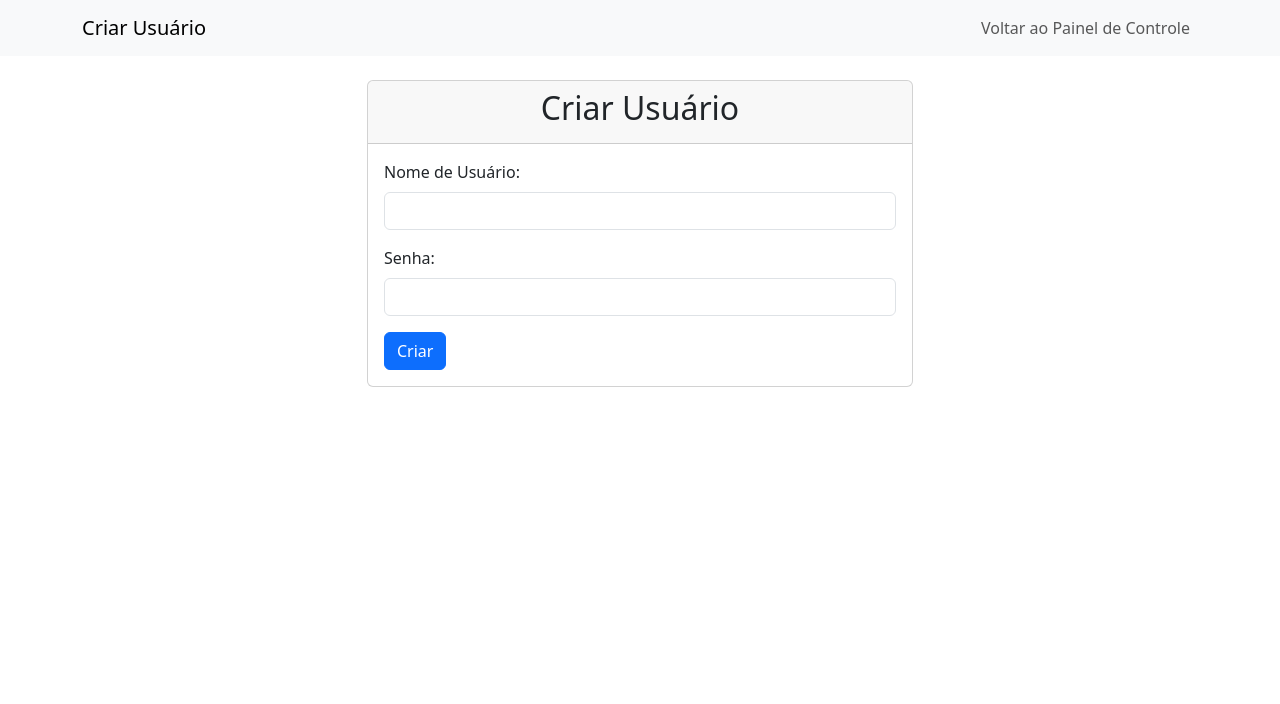
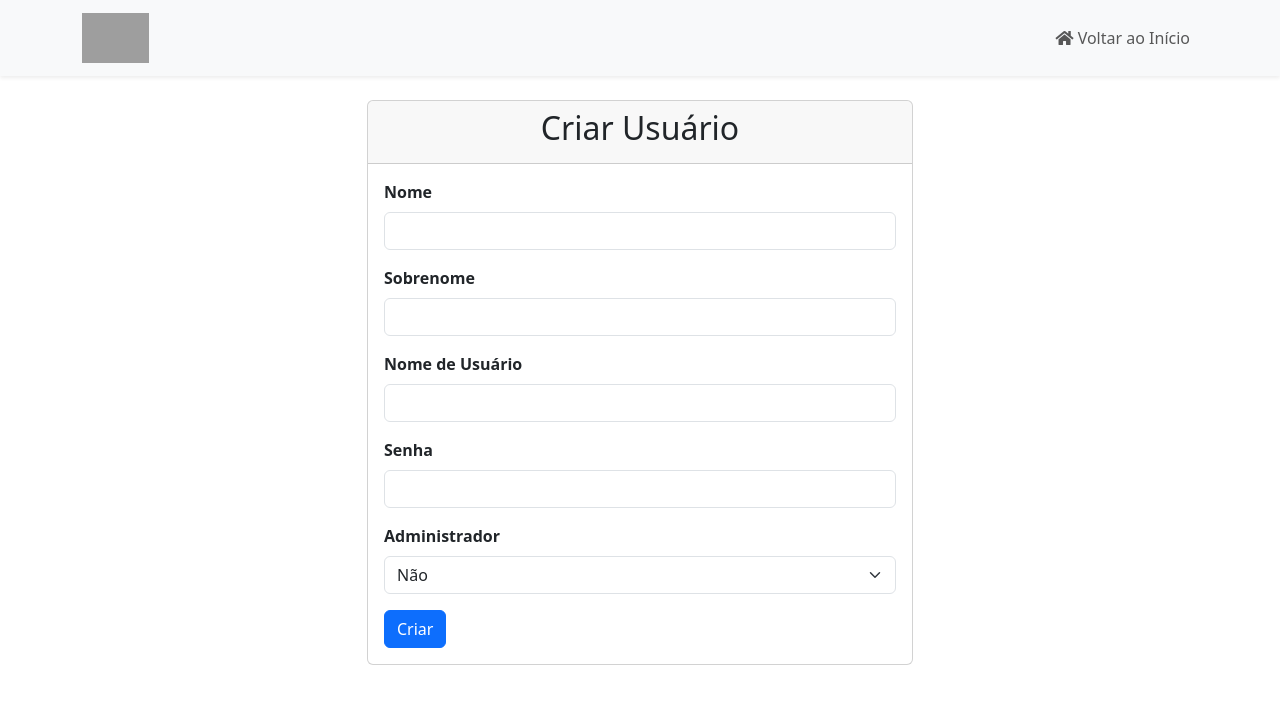
Before and after one commit to AndersonC96/Formulario-de-Cadastro, a PHP site: page /create_user.php in a window 1280 px wide. Shown: the top 704 px of the page. Run offline with PHP 8.4, Linux system fonts and the light colour scheme; the visitor is signed in with stand-in values (Sample User, id 1); grey boxes are pictures that could not be loaded.

Commit message:
Update create_user.php

```diff
--- a/create_user.php
+++ b/create_user.php
@@ -1,45 +1,27 @@
-<?php
-    session_start();
-    if(!isset($_SESSION['user_id'])){
-        header("Location: index.php");
-        exit();
-    }
-    include 'db.php';
-    if($_SERVER["REQUEST_METHOD"] == "POST"){
-        $username = $_POST['username'];
-        $password = $_POST['password'];
-        $hashed_password = md5($password);
-        $sql = "INSERT INTO users (username, password) VALUES ('$username', '$hashed_password')";
-        if(mysqli_query($conn, $sql)){
-            header("Location: success.php");
-            exit();
-        }else{
-            $error_message = "Erro ao adicionar o usuário: " . mysqli_error($conn);
-        }
-    }
-?>
 <!DOCTYPE html>
 <html lang="pt-br">
     <head>
         <meta charset="UTF-8">
         <meta name="viewport" content="width=device-width, initial-scale=1.0">
-        <title>Criar Usuário</title>
+        <title>Simple Pharma | Criar Usuário</title>
         <link rel="icon" href="https://static.wixstatic.com/media/5ede7b_719545c97a084f288b8566db52756425%7Emv2.png/v1/fill/w_180%2Ch_180%2Clg_1%2Cusm_0.66_1.00_0.01/5ede7b_719545c97a084f288b8566db52756425%7Emv2.png" type="image/x-icon" />
         <link href="https://cdn.jsdelivr.net/npm/bootstrap@5.3.0-alpha1/dist/css/bootstrap.min.css" rel="stylesheet">
         <link rel="stylesheet" href="https://cdnjs.cloudflare.com/ajax/libs/font-awesome/5.15.3/css/all.min.css">
         <link rel="stylesheet" href="./CSS/navbar.css">
     </head>
     <body>
-        <nav class="navbar navbar-expand-lg navbar-light bg-light">
+        <nav class="navbar navbar-expand-lg navbar-custom shadow-sm bg-light">
             <div class="container">
-                <a class="navbar-brand" href="#">Criar Usuário</a>
-                <button class="navbar-toggler" type="button" data-bs-toggle="collapse" data-bs-target="#navbarSupportedContent" aria-controls="navbarSupportedContent" aria-expanded="false" aria-label="Toggle navigation">
+                <a class="navbar-brand" href="#">
+                    <img src="https://static.wixstatic.com/media/fef91e_c3f644e14da442178f706149ae38d838~mv2.png/v1/crop/x_0,y_24,w_436,h_262/fill/w_120,h_71,al_c,q_85,usm_0.66_1.00_0.01,enc_auto/CAPA-03.png" alt="Logo" style="height: 50px;">
+                </a>
+                <button class="navbar-toggler" type="button" data-bs-toggle="collapse" data-bs-target="#navbarNav" aria-controls="navbarNav" aria-expanded="false" aria-label="Toggle navigation">
                     <span class="navbar-toggler-icon"></span>
                 </button>
-                <div class="collapse navbar-collapse" id="navbarSupportedContent">
-                    <ul class="navbar-nav ms-auto mb-2 mb-lg-0">
+                <div class="collapse navbar-collapse" id="navbarNav">
+                    <ul class="navbar-nav ms-auto">
                         <li class="nav-item">
-                            <a class="nav-link" href="dashboard.php">Voltar ao Painel de Controle</a>
+                            <a class="nav-link" href="dashboard.php"><i class="fas fa-home"></i> Voltar ao Início</a>
                         </li>
                     </ul>
                 </div>
@@ -53,14 +35,29 @@
                             <h2 class="text-center">Criar Usuário</h2>
                         </div>
                         <div class="card-body">
-                            <form action="<?php echo htmlspecialchars($_SERVER["PHP_SELF"]); ?>" method="post">
+                            <form action="success.php" method="post">
                                 <div class="mb-3">
-                                    <label for="username" class="form-label">Nome de Usuário:</label>
-                                    <input type="text" class="form-control" id="username" name="username">
+                                    <label for="nome" class="form-label"><b>Nome</b></label>
+                                <input type="text" class="form-control" id="nome" name="nome" required>
                             </div>
                             <div class="mb-3">
-                                    <label for="password" class="form-label">Senha:</label>
-                                    <input type="password" class="form-control" id="password" name="password">
+                                <label for="sobrenome" class="form-label"><b>Sobrenome</b></label>
+                                <input type="text" class="form-control" id="sobrenome" name="sobrenome" required>
+                            </div>
+                            <div class="mb-3">
+                                <label for="username" class="form-label"><b>Nome de Usuário</b></label>
+                                <input type="text" class="form-control" id="username" name="username" required>
+                            </div>
+                            <div class="mb-3">
+                                <label for="password" class="form-label"><b>Senha</b></label>
+                                <input type="password" class="form-control" id="password" name="password" required>
+                            </div>
+                            <div class="mb-3">
+                                <label for="isAdmin" class="form-label"><b>Administrador</b></label>
+                                <select class="form-select" id="isAdmin" name="is_admin">
+                                    <option value="0" selected>Não</option>
+                                    <option value="1">Sim</option>
+                                </select>
                             </div>
                             <?php if(isset($error_message)) { ?>
                                 <div class="alert alert-danger" role="alert">
```
Lines whose indentation alone changed are shown as unchanged.
